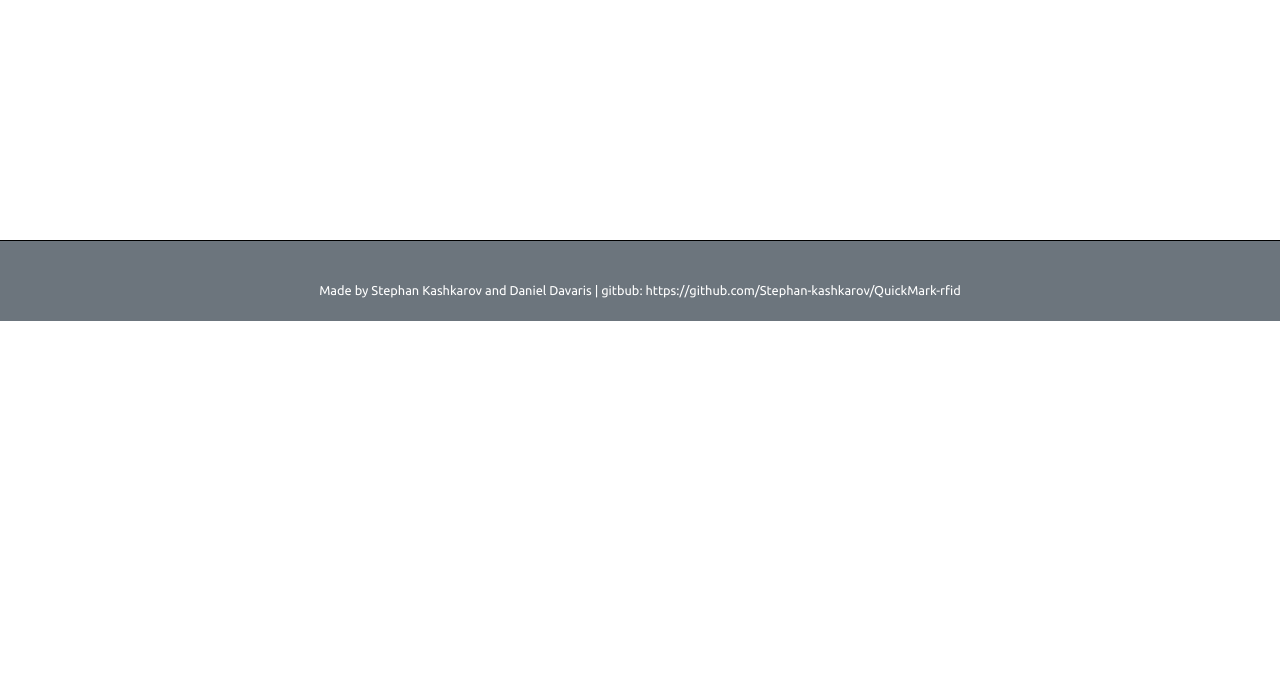
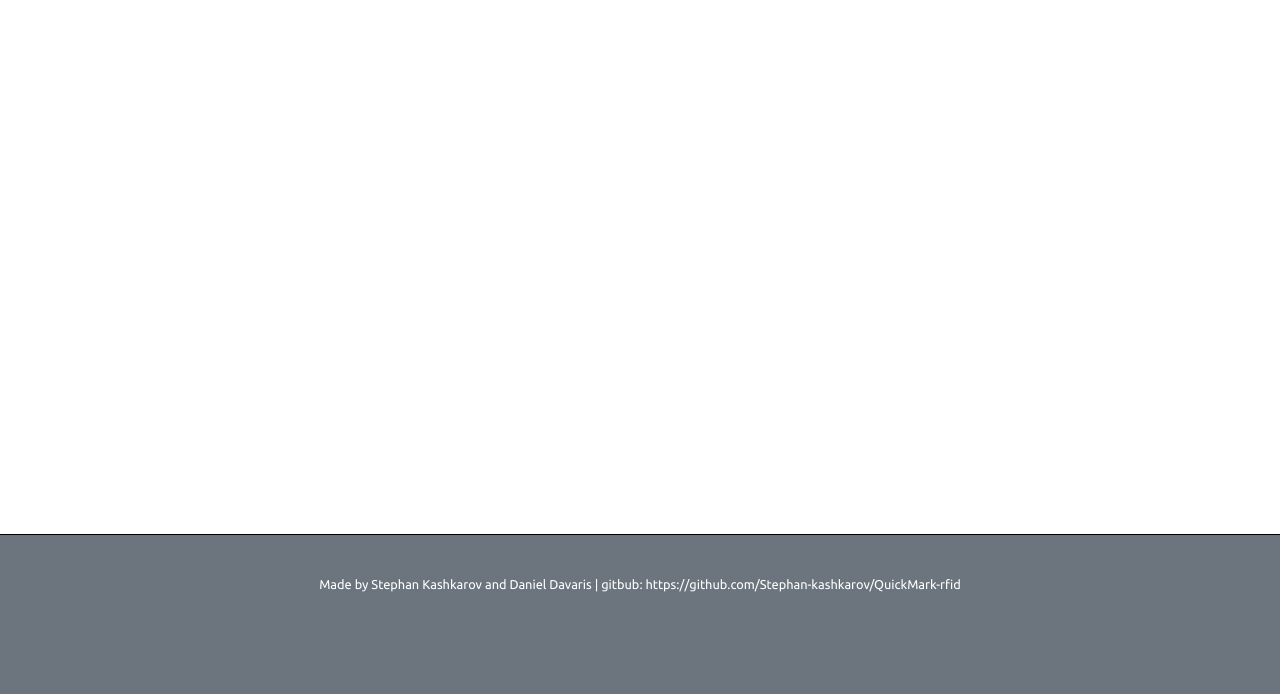
Before and after one commit to Stephan-kashkarov/QuickMark-WEB, a Flask app: page /auth in a window 1280 px wide. Shown: the part 1123-1817 px from the top of the page. Before the commit the page ends 1444 px from the top, so only its background shows below. Run offline with Flask 2, Linux system fonts and the light colour scheme; some libraries are stand-ins or nearby versions.

Commit message:
+ footer

```diff
--- a/server/app/static/css/main.css
+++ b/server/app/static/css/main.css
@@ -32,8 +32,8 @@ body {
 	text-align: center;
 	background-color: #6c757d;
 	color: white;
-	min-height: 10%;
-	margin-top:50%;
+	min-height: 20%;
+	margin-top:73%;
 }
 
 .footer p {
@@ -46,7 +46,7 @@ body {
 	background-color: black;
 }
 
-input .is-valid {
+input .is-validgit {
 	border-color: #28a745 !important;
 }
 
```
